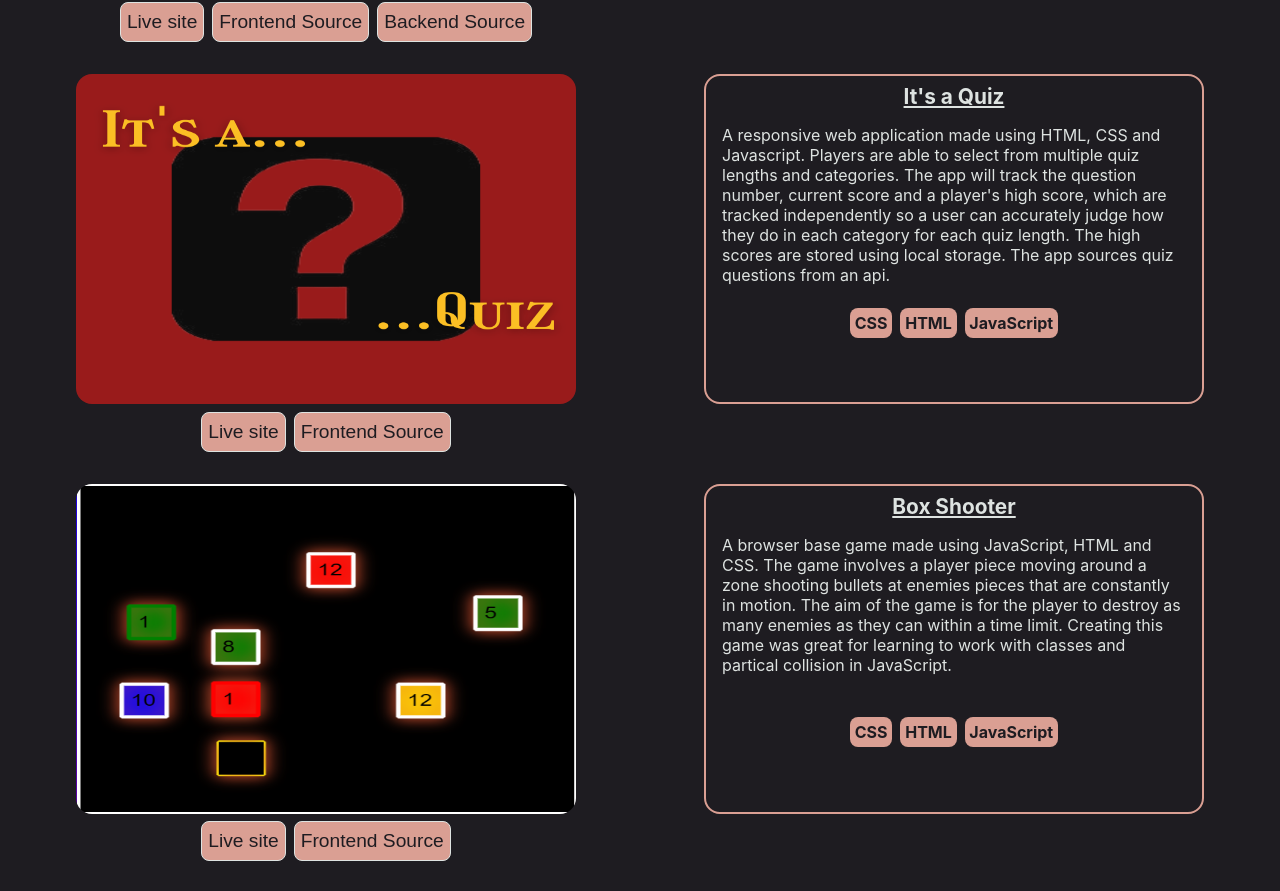
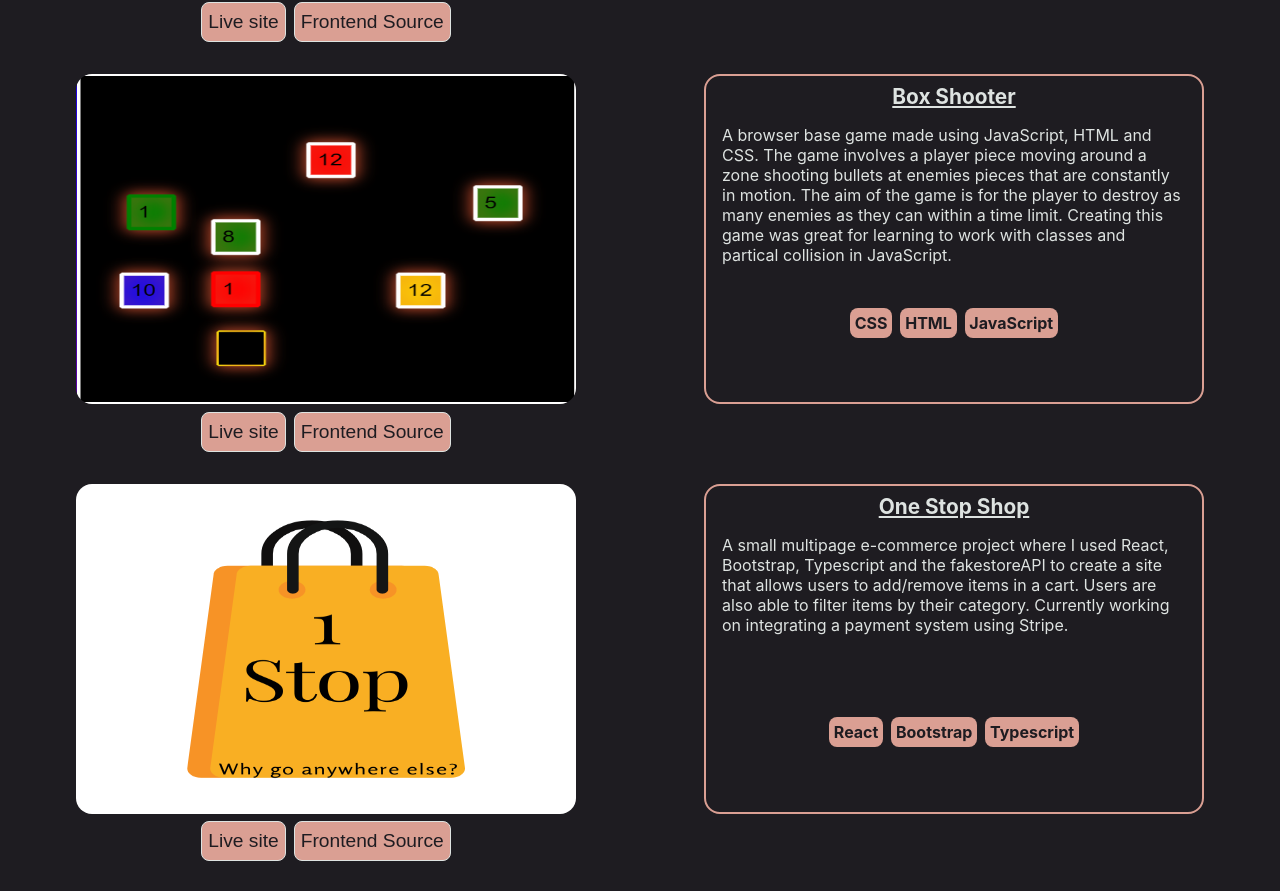
Before and after one commit to TomBirbeck/portfoliov2, a Next.js app: page /projects in a window 1280 px wide. Shown: the part 2135-3026 px from the top of the page. Built offline with nearby package versions, Linux system fonts and the light colour scheme.

Commit message:
added ucard to projects

```diff
--- a/pages/projects.js
+++ b/pages/projects.js
@@ -16,6 +16,7 @@ import quizTwo from '../assets/quizapp.PNG'
 import resultsSummary from '../assets/results-summary.PNG'
 import NFT from '../assets/NFT-preview.PNG'
 import boxShooter from '../assets/box-shooter.PNG'
+import ucardTwo from '../assets/u-card-example.PNG'
 
 
 const projects = [
@@ -53,16 +54,6 @@ const projects = [
     tech: ['React', 'CSS', 'Netlify', 'Jest'],
   },
   {
-    name: 'One Stop Shop',
-    img: oneshop.src,
-    imgTwo: oneshopTwo.src,
-    live: 'https://one-stop-shopping.netlify.app/',
-    frontend:
-      'https://github.com/TomBirbeck/shopping-cart',
-    info:'A small multipage e-commerce project where I used React, Bootstrap, Typescript and the fakestoreAPI to create a site that allows users to add/remove items in a cart. Users are also able to filter items by their category. Currently working on integrating a payment system using Stripe.',
-    tech: ['React', 'Bootstrap', 'Typescript'],
-  },
-    {
       name: 'Topscorers',
       img: scorer.src,
       imgTwo: scorerTwo.src,
@@ -75,14 +66,14 @@ const projects = [
       tech: ['React', 'CSS', 'Netlify', 'Node.js', 'Express.js', 'ElephantSQL', 'Render', 'Jest', 'Supertest', 'Postman'],
     },
     {
-      name: "It's a Quiz",
-      img: quizOne.src,
-      imgTwo: quizTwo.src,
-      live: 'https://toms-its-a-quiz.netlify.app/',
+      name: "U-Card",
+      img: ucardTwo.src,
+      imgTwo: ucardTwo.src,
+      live: 'https://u-card.netlify.app/',
       frontend:
-        'https://github.com/TomBirbeck/topscorer/tree/main/backend',
-      info: "A responsive web application made using HTML, CSS and Javascript. Players are able to select from multiple quiz lengths and categories. The app will track the question number, current score and a player's high score, which are tracked independently so a user can accurately judge how they do in each category for each quiz length. The high scores are stored using local storage. The app sources quiz questions from an api.",
-      tech: ['CSS', 'HTML', 'JavaScript'],
+        'https://github.com/TomBirbeck/personal-card-designer',
+      info: "A web application made using React with Typescript and CSS, tested using React testing libary with Jest. A user is able to create their own personalised card image. They can add their own name and tagline, users are able to choose from several avatars, fonts, layouts, sizes, background and border styles, and pick the colors they want. When finished the user download a copy of their card. I am currently working on a database with MongoDB so that users will be able to save the designs so that they will appear in the right-side suggestion list for other people.",
+      tech: ['React', 'TypeScript', 'CSS', 'Jest'],
     },
     {
       name: "Box Shooter",
@@ -92,6 +83,26 @@ const projects = [
       frontend:
         'https://github.com/TomBirbeck/js-box-shooter',
       info: "A browser base game made using JavaScript, HTML and CSS. The game involves a player piece moving around a zone shooting bullets at enemies pieces that are constantly in motion. The aim of the game is for the player to destroy as many enemies as they can within a time limit. Creating this game was great for learning to work with classes and partical collision in JavaScript.",
+      tech: ['CSS', 'HTML', 'JavaScript'],
+    },
+    {
+      name: 'One Stop Shop',
+      img: oneshop.src,
+      imgTwo: oneshopTwo.src,
+      live: 'https://one-stop-shopping.netlify.app/',
+      frontend:
+        'https://github.com/TomBirbeck/shopping-cart',
+      info:'A small multipage e-commerce project where I used React, Bootstrap, Typescript and the fakestoreAPI to create a site that allows users to add/remove items in a cart. Users are also able to filter items by their category. Currently working on integrating a payment system using Stripe.',
+      tech: ['React', 'Bootstrap', 'Typescript'],
+    },
+    {
+      name: "It's a Quiz",
+      img: quizOne.src,
+      imgTwo: quizTwo.src,
+      live: 'https://toms-its-a-quiz.netlify.app/',
+      frontend:
+        'https://github.com/TomBirbeck/topscorer/tree/main/backend',
+      info: "A responsive web application made using HTML, CSS and Javascript. Players are able to select from multiple quiz lengths and categories. The app will track the question number, current score and a player's high score, which are tracked independently so a user can accurately judge how they do in each category for each quiz length. The high scores are stored using local storage. The app sources quiz questions from an api.",
       tech: ['CSS', 'HTML', 'JavaScript'],
     },
     {
```
Also changed, not shown: assets/u-card-example.PNG (added).
